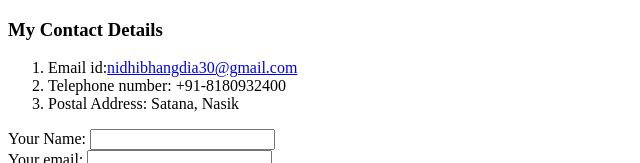
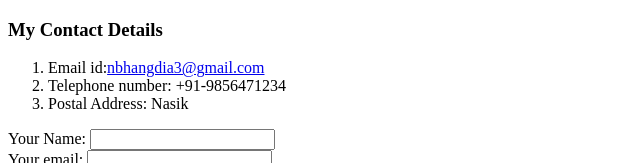
Before and after one commit to nidhibhangdia30/cv, a plain HTML site: page contact.html in a window 1280 px wide. Shown: the top 163 px of the page, without its empty margins (0-640 px from the left). Drawn offline with Linux system fonts and the light colour scheme.

Commit message:
Update contact.html

```diff
--- a/contact.html
+++ b/contact.html
@@ -7,9 +7,9 @@
   <body>
     <h3>My Contact Details</h3>
     <ol>
-      <li>Email id:<a href="https://mail.google.com/mail/u/0/#inbox">nidhibhangdia30@gmail.com</a></li>
-      <li>Telephone number: +91-8180932400 </li>
-      <li>Postal Address: Satana, Nasik</li>
+      <li>Email id:<a href="https://mail.google.com/mail/u/0/#inbox">nbhangdia3@gmail.com</a></li>
+      <li>Telephone number: +91-9856471234 </li>
+      <li>Postal Address: Nasik</li>
     </ol>
 
     <form action="mailto:nidhibhangdia30@gmail.com" method="post" enctype="text/plain">
```
